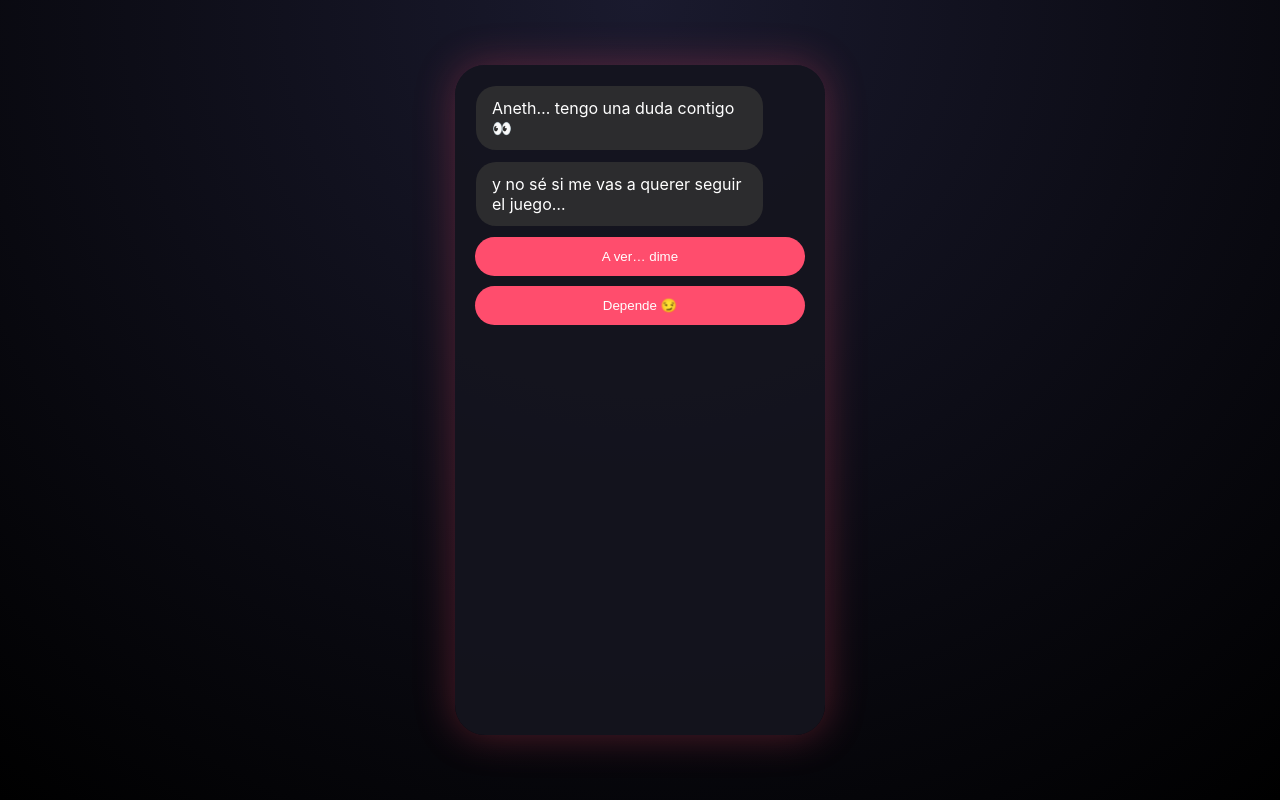
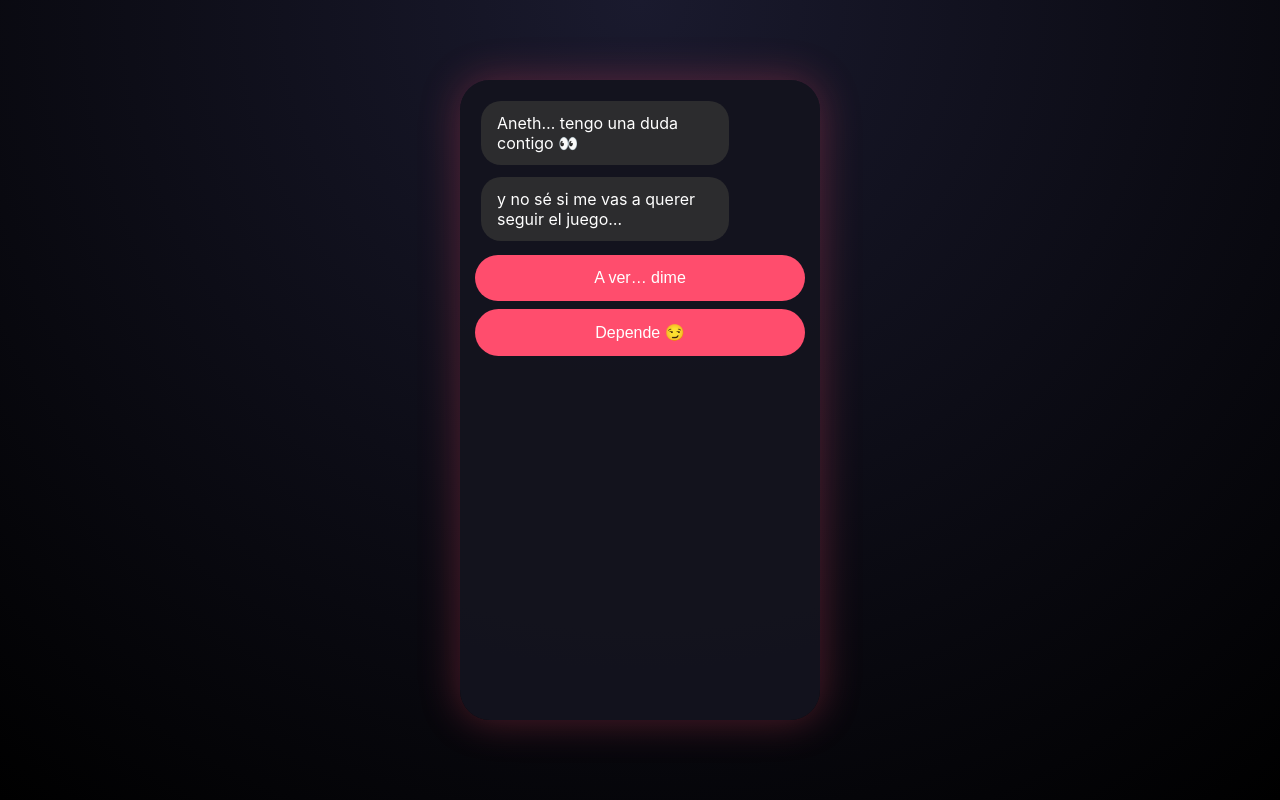
Before and after one commit to JulianJaime61/para-ellaV2, a plain HTML site: page index.html in a window 1280 px wide. Drawn offline with Linux system fonts and the light colour scheme.

Commit message:
Update styles.css

```diff
--- a/styles.css
+++ b/styles.css
@@ -1,3 +1,9 @@
+/* RESET */
+* {
+    box-sizing: border-box;
+}
+
+/* BODY */
 body {
     margin:0;
     background: radial-gradient(circle at top, #1a1a2e, #000);
@@ -9,21 +15,29 @@ body {
     color:white;
 }
 
-/* Marco tipo teléfono */
+/* PHONE (default móvil) */
 .phone {
-    width:340px;
-    height:640px;
-    background: rgba(20,20,30,0.9);
-    border-radius:30px;
-    padding:15px;
-    box-shadow: 0 0 40px rgba(255, 77, 109, 0.3);
+    width:100%;
+    height:100vh;
+    max-width:500px;
+    background: rgba(20,20,30,0.95);
     display:flex;
     flex-direction:column;
-    position:relative;
+    padding:15px;
     overflow:hidden;
 }
 
-/* Barra tipo story */
+/* Desktop: estilo "dispositivo" */
+@media (min-width: 768px) {
+    .phone {
+        width:360px;
+        height:640px;
+        border-radius:30px;
+        box-shadow: 0 0 40px rgba(255, 77, 109, 0.3);
+    }
+}
+
+/* Barra progreso */
 .progress {
     height:4px;
     background:rgba(255,255,255,0.2);
@@ -36,10 +50,10 @@ body {
     height:100%;
     width:0%;
     background:#ff4d6d;
-    transition:width 0.5s;
+    transition:width 0.4s ease;
 }
 
-/* Chat */
+/* CHAT */
 .chat {
     flex:1;
     overflow-y:auto;
@@ -47,12 +61,14 @@ body {
     flex-direction:column;
 }
 
+/* MENSAJES */
 .msg {
     max-width:75%;
     padding:12px 16px;
     margin:6px;
     border-radius:20px;
-    animation:fadeUp .4s ease;
+    animation:fadeUp .3s ease;
+    font-size: clamp(14px, 2.5vw, 16px);
 }
 
 .me {
@@ -65,26 +81,22 @@ body {
     align-self:flex-start;
 }
 
-/* Botones */
+/* BOTONES */
 button {
-    margin:5px;
-    padding:12px;
+    width:100%;
+    margin-top:8px;
+    padding:14px;
     border:none;
     border-radius:25px;
     background:#ff4d6d;
     color:white;
+    font-size:16px;
     cursor:pointer;
     transition: all .2s ease;
 }
 
 button:active {
-    transform: scale(0.95);
-}
-
-/* Animación */
-@keyframes fadeUp {
-    from {opacity:0; transform:translateY(10px);}
-    to {opacity:1; transform:translateY(0);}
+    transform: scale(0.96);
 }
 
 /* typing */
@@ -93,3 +105,9 @@ button:active {
     opacity:.6;
     margin:5px;
 }
+
+/* animación */
+@keyframes fadeUp {
+    from {opacity:0; transform:translateY(10px);}
+    to {opacity:1; transform:translateY(0);}
+}
```
